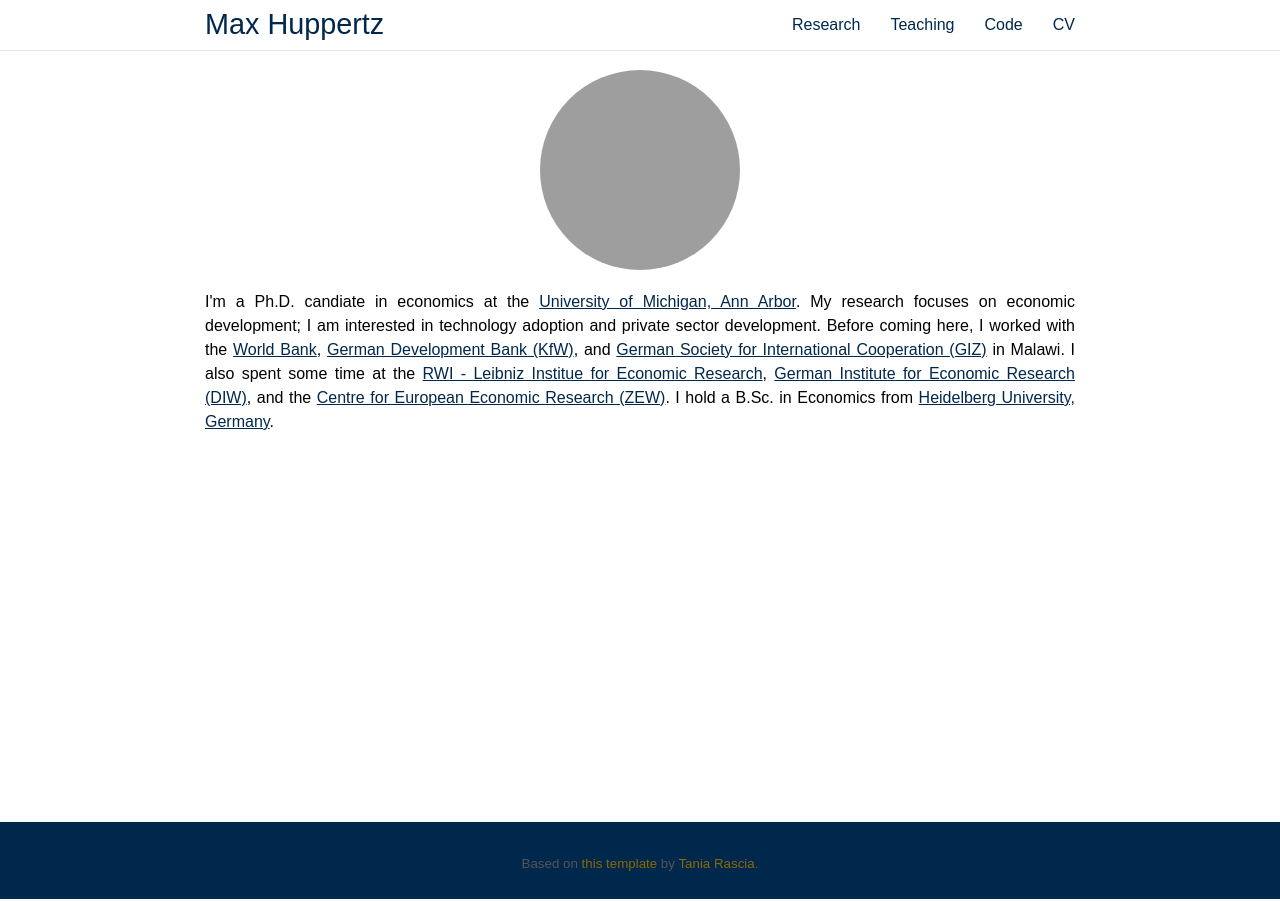
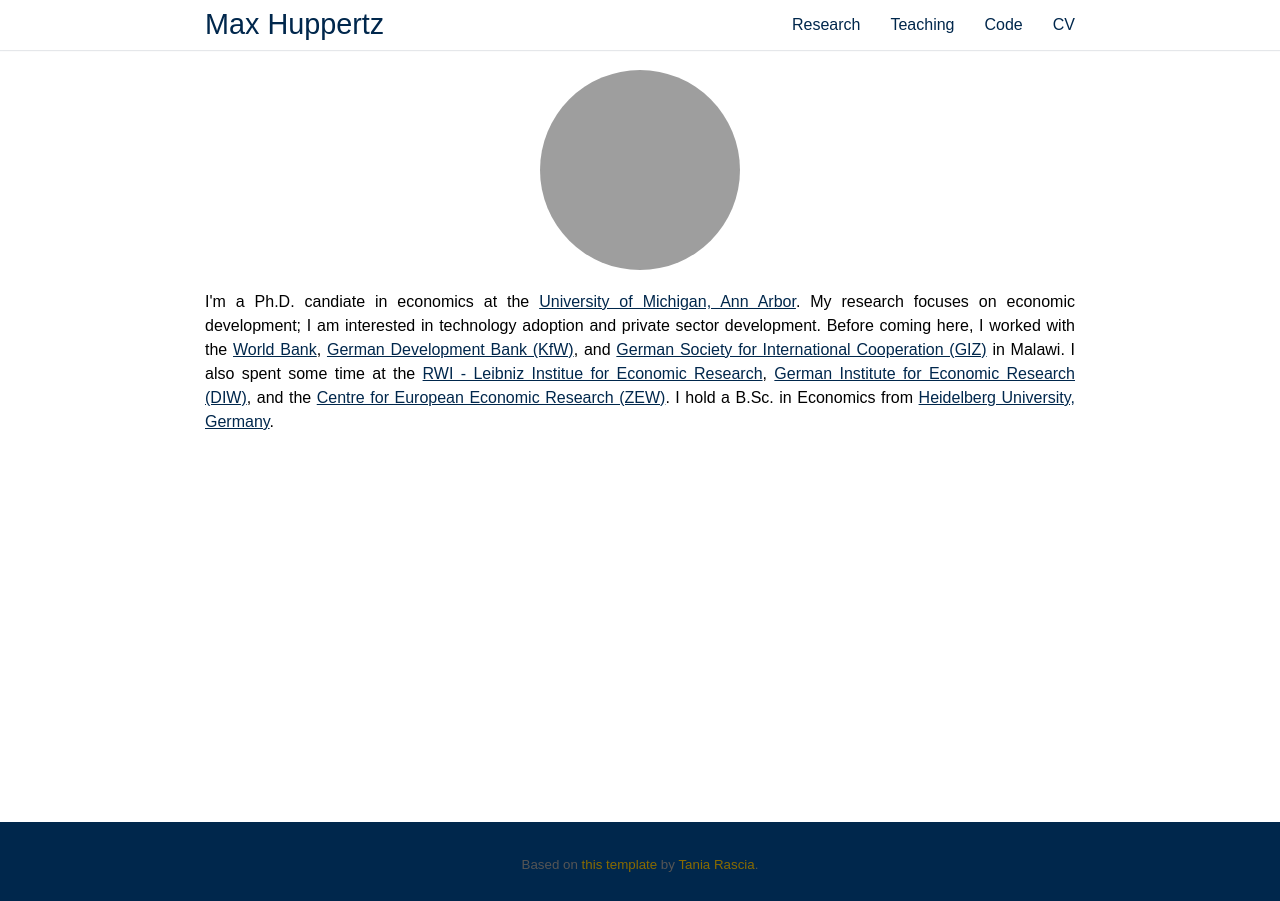
Before and after one commit to maxhuppertz/maxhuppertz.github.io, a Jekyll site: the page built from index.html, in a window 1280 px wide. Built offline with Jekyll 4.4.1, drawn with Linux system fonts in a browser that asks for light colours; nearby versions of some CDN libraries; grey boxes are pictures that could not be loaded.

Commit message:
Minor change to the footer width

```diff
--- a/_sass/_layout.scss
+++ b/_sass/_layout.scss
@@ -187,7 +187,7 @@
 footer {
 	background: $footer;
 	text-align: center;
-	padding: 25px;
+	padding: 26px;
 	color: $footer-color;
 	a,
 	a:visited {
```
